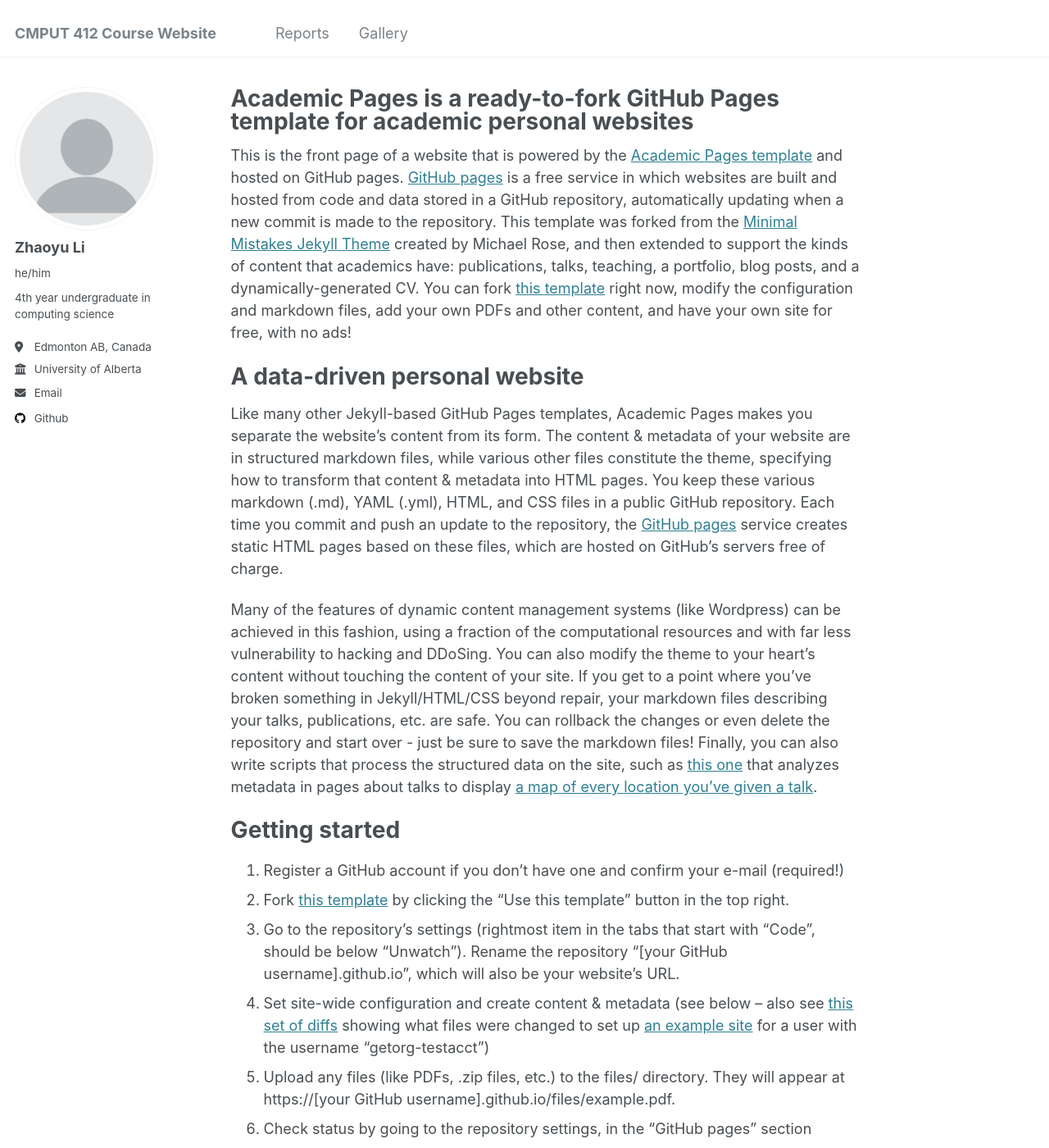
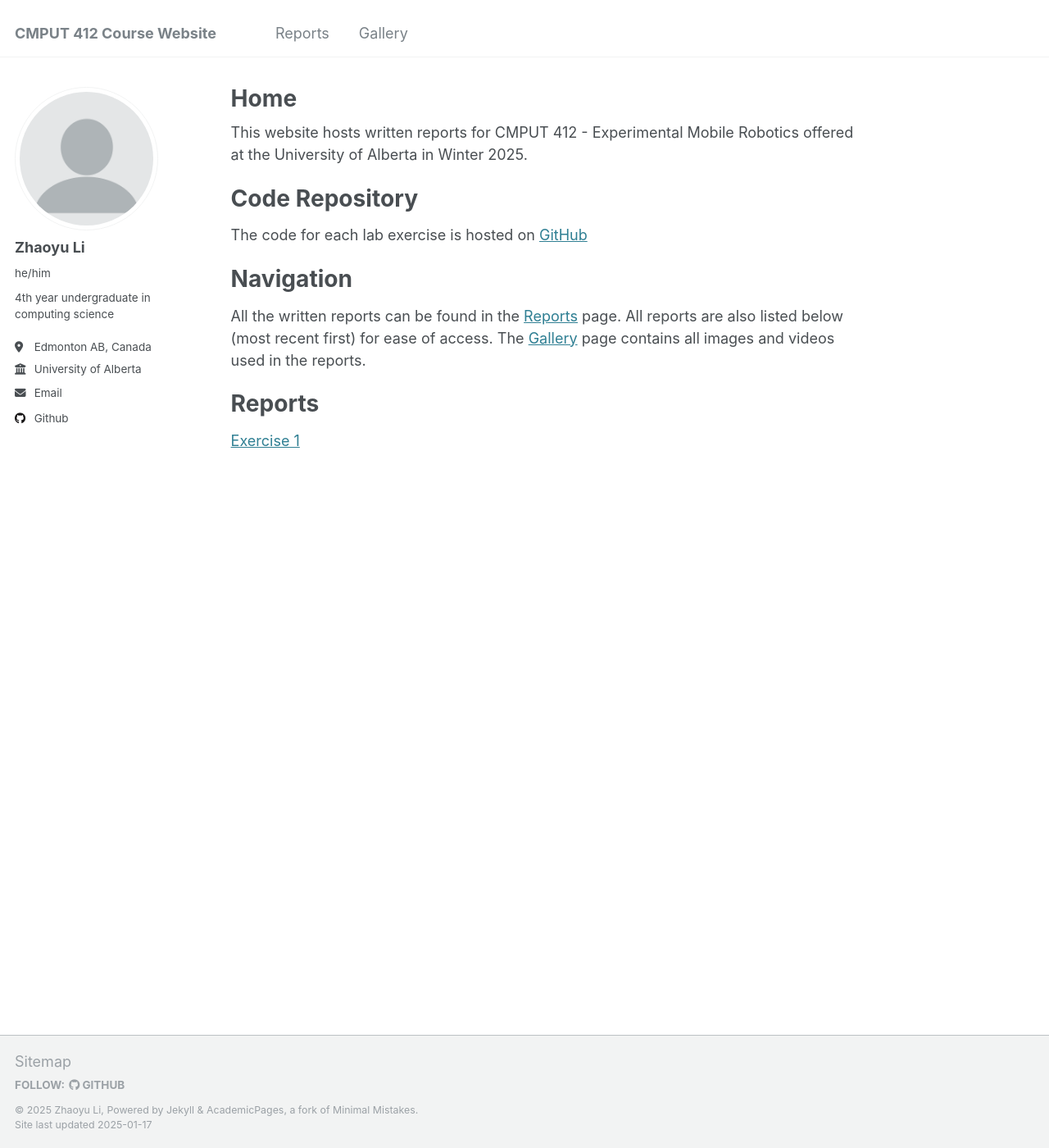
Before and after one commit to BlitzWrecker/W25-CMPUT-412, a Jekyll site: the page built from _pages/about.html, in a window 1280 px wide and 1400 px high. Shown: the whole window at 82% size. Built offline with Jekyll 4.4.1, drawn with Linux system fonts in a browser that asks for light colours; some of the changed text lies outside the part shown.

Commit message:
exercise 1 report init

```diff
--- a/_config.yml
+++ b/_config.yml
@@ -212,7 +212,7 @@ kramdown:
 
 # These settings control the types of collections used by the template
 collections:
-  publications:
+  reports:
     output: true
     permalink: /:collection/:path/
   portfolio:
@@ -249,14 +249,14 @@ defaults:
       author_profile: true
       share: true
       comments: true
-  # _publications
+  # _reports
   - scope:
       path: ""
-      type: publications
+      type: reports
     values:
       layout: single
       author_profile: true
-      share: true
+      share: false
       comments: true
   # _portfolio
   - scope:
--- /dev/null
+++ b/_pages/about.html
@@ -0,0 +1,27 @@
+---
+permalink: /
+title: "Home"
+author_profile: true
+redirect_from:
+  - /about/
+  - /about.html
+---
+
+<p>
+  This website hosts written reports for CMPUT 412 - Experimental Mobile Robotics offered at the University of Alberta in Winter 2025.
+</p>
+
+<h1>Code Repository</h1>
+<p>
+  The code for each lab exercise is hosted on <a href="https://github.com/BlitzWrecker/W25-CMPUT-412">GitHub</a>
+</p>
+
+<h1>Navigation</h1>
+<p>
+  All the written reports can be found in the <a href="/reports/">Reports</a> page. All reports are also listed below (most recent first) for ease of access. The <a href="/Gallery/">Gallery</a> page contains all images and videos used in the reports.
+</p>
+
+<h1>Reports</h1>
+{% for report in site.reports reversed %}
+  <a href="{{ report.permalink }}" rel="permalink">{{ report.title }}</a>
+{% endfor %}
--- a/_pages/about.md
+++ /dev/null
@@ -1,49 +0,0 @@
----
-permalink: /
-title: "Academic Pages is a ready-to-fork GitHub Pages template for academic personal websites"
-author_profile: true
-redirect_from:
-  - /about/
-  - /about.html
----
-
-This is the front page of a website that is powered by the [Academic Pages template](https://github.com/academicpages/academicpages.github.io) and hosted on GitHub pages. [GitHub pages](https://pages.github.com) is a free service in which websites are built and hosted from code and data stored in a GitHub repository, automatically updating when a new commit is made to the repository. This template was forked from the [Minimal Mistakes Jekyll Theme](https://mmistakes.github.io/minimal-mistakes/) created by Michael Rose, and then extended to support the kinds of content that academics have: publications, talks, teaching, a portfolio, blog posts, and a dynamically-generated CV. You can fork [this template](https://github.com/academicpages/academicpages.github.io) right now, modify the configuration and markdown files, add your own PDFs and other content, and have your own site for free, with no ads!
-
-A data-driven personal website
-======
-Like many other Jekyll-based GitHub Pages templates, Academic Pages makes you separate the website's content from its form. The content & metadata of your website are in structured markdown files, while various other files constitute the theme, specifying how to transform that content & metadata into HTML pages. You keep these various markdown (.md), YAML (.yml), HTML, and CSS files in a public GitHub repository. Each time you commit and push an update to the repository, the [GitHub pages](https://pages.github.com/) service creates static HTML pages based on these files, which are hosted on GitHub's servers free of charge.
-
-Many of the features of dynamic content management systems (like Wordpress) can be achieved in this fashion, using a fraction of the computational resources and with far less vulnerability to hacking and DDoSing. You can also modify the theme to your heart's content without touching the content of your site. If you get to a point where you've broken something in Jekyll/HTML/CSS beyond repair, your markdown files describing your talks, publications, etc. are safe. You can rollback the changes or even delete the repository and start over - just be sure to save the markdown files! Finally, you can also write scripts that process the structured data on the site, such as [this one](https://github.com/academicpages/academicpages.github.io/blob/master/talkmap.ipynb) that analyzes metadata in pages about talks to display [a map of every location you've given a talk](https://academicpages.github.io/talkmap.html).
-
-Getting started
-======
-1. Register a GitHub account if you don't have one and confirm your e-mail (required!)
-1. Fork [this template](https://github.com/academicpages/academicpages.github.io) by clicking the "Use this template" button in the top right.
-1. Go to the repository's settings (rightmost item in the tabs that start with "Code", should be below "Unwatch"). Rename the repository "[your GitHub username].github.io", which will also be your website's URL.
-1. Set site-wide configuration and create content & metadata (see below -- also see [this set of diffs](http://archive.is/3TPas) showing what files were changed to set up [an example site](https://getorg-testacct.github.io) for a user with the username "getorg-testacct")
-1. Upload any files (like PDFs, .zip files, etc.) to the files/ directory. They will appear at https://[your GitHub username].github.io/files/example.pdf.
-1. Check status by going to the repository settings, in the "GitHub pages" section
-
-Site-wide configuration
-------
-The main configuration file for the site is in the base directory in [_config.yml](https://github.com/academicpages/academicpages.github.io/blob/master/_config.yml), which defines the content in the sidebars and other site-wide features. You will need to replace the default variables with ones about yourself and your site's github repository. The configuration file for the top menu is in [_data/navigation.yml](https://github.com/academicpages/academicpages.github.io/blob/master/_data/navigation.yml). For example, if you don't have a portfolio or blog posts, you can remove those items from that navigation.yml file to remove them from the header.
-
-Create content & metadata
-------
-For site content, there is one markdown file for each type of content, which are stored in directories like _publications, _talks, _posts, _teaching, or _pages. For example, each talk is a markdown file in the [_talks directory](https://github.com/academicpages/academicpages.github.io/tree/master/_talks). At the top of each markdown file is structured data in YAML about the talk, which the theme will parse to do lots of cool stuff. The same structured data about a talk is used to generate the list of talks on the [Talks page](https://academicpages.github.io/talks), each [individual page](https://academicpages.github.io/talks/2012-03-01-talk-1) for specific talks, the talks section for the [CV page](https://academicpages.github.io/cv), and the [map of places you've given a talk](https://academicpages.github.io/talkmap.html) (if you run this [python file](https://github.com/academicpages/academicpages.github.io/blob/master/talkmap.py) or [Jupyter notebook](https://github.com/academicpages/academicpages.github.io/blob/master/talkmap.ipynb), which creates the HTML for the map based on the contents of the _talks directory).
-
-**Markdown generator**
-
-The repository includes [a set of Jupyter notebooks](https://github.com/academicpages/academicpages.github.io/tree/master/markdown_generator
-) that converts a CSV containing structured data about talks or presentations into individual markdown files that will be properly formatted for the Academic Pages template. The sample CSVs in that directory are the ones I used to create my own personal website at stuartgeiger.com. My usual workflow is that I keep a spreadsheet of my publications and talks, then run the code in these notebooks to generate the markdown files, then commit and push them to the GitHub repository.
-
-How to edit your site's GitHub repository
-------
-Many people use a git client to create files on their local computer and then push them to GitHub's servers. If you are not familiar with git, you can directly edit these configuration and markdown files directly in the github.com interface. Navigate to a file (like [this one](https://github.com/academicpages/academicpages.github.io/blob/master/_talks/2012-03-01-talk-1.md) and click the pencil icon in the top right of the content preview (to the right of the "Raw | Blame | History" buttons). You can delete a file by clicking the trashcan icon to the right of the pencil icon. You can also create new files or upload files by navigating to a directory and clicking the "Create new file" or "Upload files" buttons.
-
-Example: editing a markdown file for a talk
-![Editing a markdown file for a talk](/images/editing-talk.png)
-
-For more info
-------
-More info about configuring Academic Pages can be found in [the guide](https://academicpages.github.io/markdown/), the [growing wiki](https://github.com/academicpages/academicpages.github.io/wiki), and you can always [ask a question on GitHub](https://github.com/academicpages/academicpages.github.io/discussions). The [guides for the Minimal Mistakes theme](https://mmistakes.github.io/minimal-mistakes/docs/configuration/) (which this theme was forked from) might also be helpful.
```
Also changed, not shown: _publications/2009-10-01-paper-title-number-1.md (deleted, +0 -14 lines), _reports/exercise-1.md (added, +9 -0 lines).
